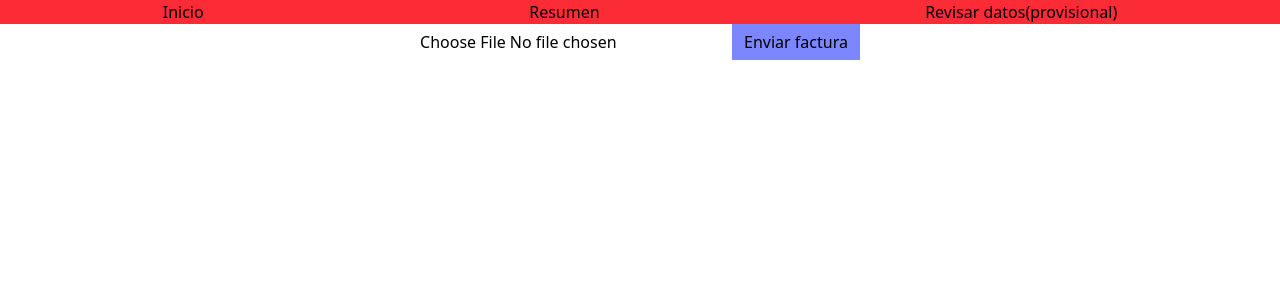
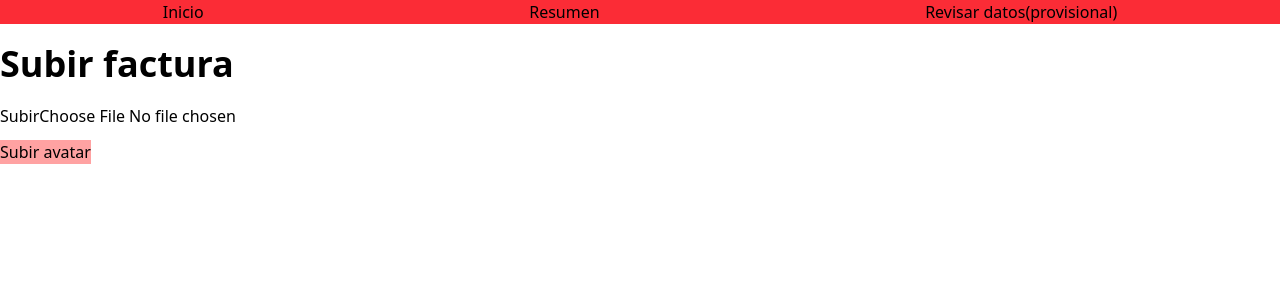
Before and after one commit to Elicupra/photo-finance, an Angular app: page / in a window 1280 px wide. Shown: the top 300 px of the page. Built offline with nearby package versions, Linux system fonts and the light colour scheme.

Commit message:
pf-3 Preview archivo:  - Previsulaización de facturas en imagen jpg y png.   - Solo muestra el nombre del PDF

```diff
--- a/src/app/component/upload-invoice.component/upload-invoice.component.html
+++ b/src/app/component/upload-invoice.component/upload-invoice.component.html
@@ -1,6 +1,27 @@
-<section class="flex">
-    <form action="" method="" class="m-auto">
-        <input type="file" class="">
-        <button class="bg-indigo-400 px-3 py-1.5 cursor-pointer" type="submit">Enviar factura</button>
+<article>
+    <header>
+        <h1 class="my-5 text-4xl font-bold">Subir factura</h1>
+    </header>
+    <form>
+        <div class="input-group mb-3">
+            <label class="input-group-text" for="photoUrl">Subir</label>
+            <input type="file" id="photoUrl" accept="image/*,application/pdf" (change)="onFileChange($event)">
+        </div>
+        <button class="bg-red-300 hover:bg-red-400 cursor-pointer" type="button" (click)="save()">Subir avatar</button>
     </form>
-</section>
+
+    <div class="">
+        @if(invoicePreview) {
+        <h3 class="my-5">Previsualización de factura</h3>
+
+        @if (invoiceFile?.type == 'image/jpeg' || invoiceFile?.type == 'image/png') {
+        <img class="size-50" [src]="invoicePreview">
+        }<!-- @else if (invoiceFile?.type == 'application/pdf') {
+        <object [data]="invoicePreview" type="application/pdf" style="width:100%; height:600px;">
+            <embed [src]="invoicePreview" type="application/pdf" />
+        </object>
+        } -->
+        <p class="text-2xl">📄 {{ invoiceFile?.name }}</p>
+        }
+    </div>
+</article>
--- a/src/app/component/upload-invoice.component/upload-invoice.component.ts
+++ b/src/app/component/upload-invoice.component/upload-invoice.component.ts
@@ -1,4 +1,4 @@
-import { Component } from '@angular/core';
+import { ChangeDetectorRef, Component, NgZone } from '@angular/core';
 
 @Component({
   selector: 'app-upload-invoice.component',
@@ -8,4 +8,40 @@ import { Component } from '@angular/core';
 })
 export class UploadInvoiceComponent {
 
+  public invoiceFile: File | undefined;
+  public invoicePreview: string | undefined //Para previsualizar necesitaremos la ruta de la imagen
+
+  constructor(private zone: NgZone,
+    private cdr: ChangeDetectorRef
+  ) {}
+
+  onFileChange(event: Event) {
+    console.log("fichero subido");
+
+    let target = event.target as HTMLInputElement;
+    if (target.files !== null && target.files.length > 0) {
+      this.invoiceFile = target.files[0]; // extraer el primer archivo
+
+      // Opcional: Mostrar la imagen por pantalla para previsualizarla antes de subirla
+      let reader = new FileReader();
+      reader.onload = () => {
+        this.zone.run(() => {
+          this.invoicePreview = reader.result as string;
+          console.log("Archivo previsualizado: ", this.invoicePreview);
+           this.cdr.markForCheck();
+        });
+      };
+
+      reader.readAsDataURL(this.invoiceFile);
+      console.log(event);
+      console.log("Archivo previsualizado: ", this.invoicePreview);
+    }
+  }
+
+  save() {
+    console.log("Archivo subido: ", this.invoicePreview);
+    console.log("objeto", this.invoiceFile);
+
+
+  }
 }
```
